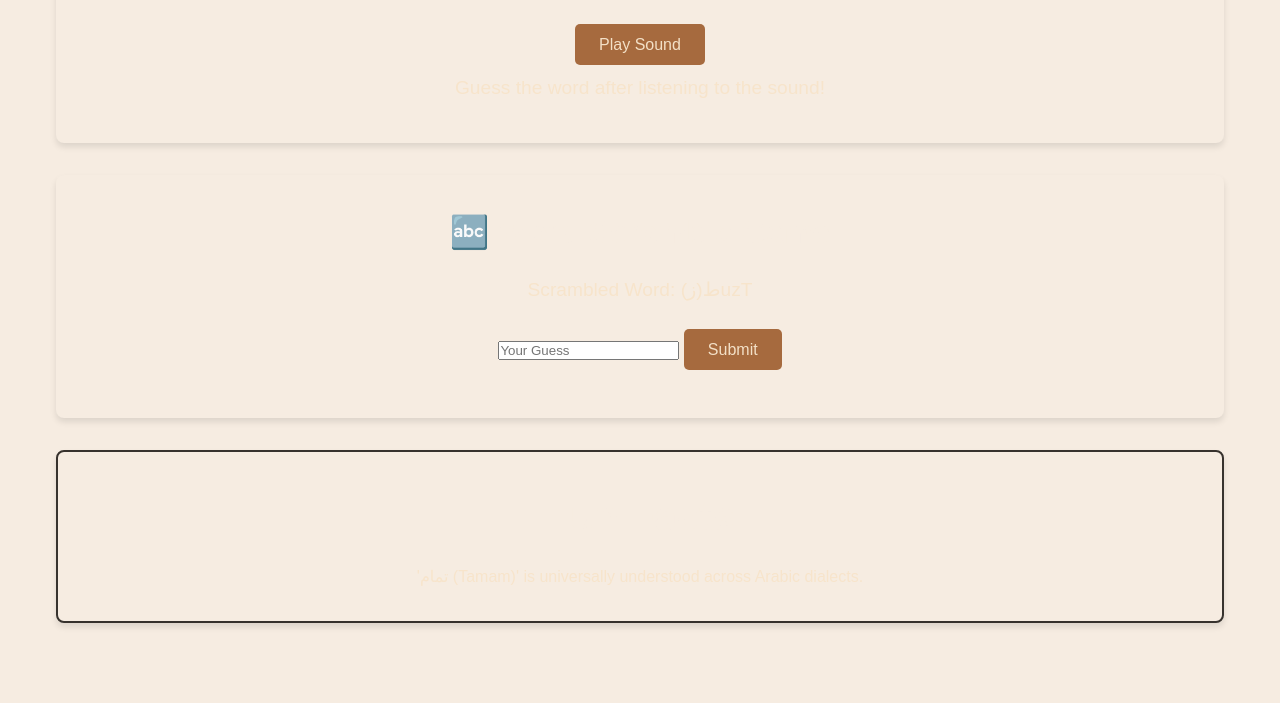
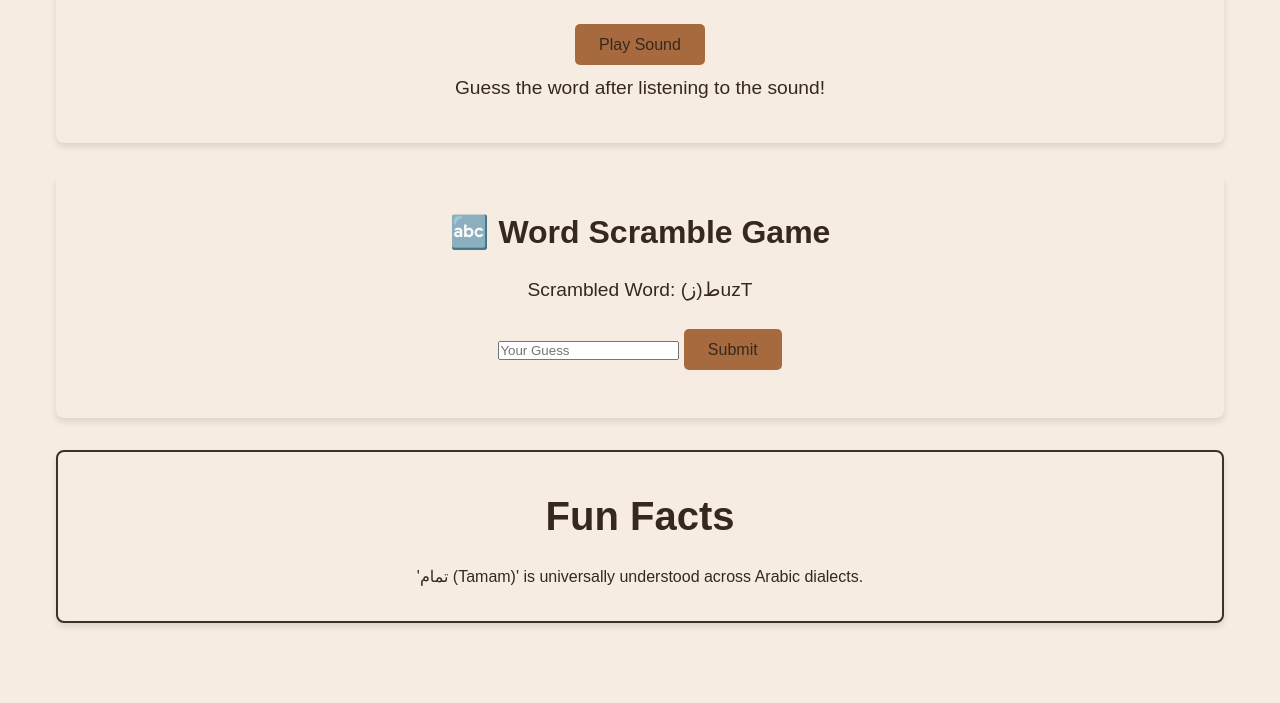
Before and after one commit to Dasheh/Ya3ni, a plain HTML site: page index.html in a window 1280 px wide. Shown: the part 719-1422 px from the top of the page. Drawn offline with Linux system fonts and the light colour scheme.

Commit message:
Update index.html

```diff
--- a/index.html
+++ b/index.html
@@ -14,7 +14,7 @@
     body {
         font-family: Arial, sans-serif;
         background-color: #F6ECE1;
-        color: #F7E4CB;
+        color: #35291F;
         line-height: 1.6;
     }
 
@@ -80,13 +80,13 @@
 
     .word-of-the-day h2, .fun-facts h2 {
     font-size: 2.5rem;
-        color: #F6ECE1;
+    color: #35291F; /* updated */
     margin-bottom: 1rem;
 }
 
     .word-of-the-day h3, .game h3 {
     font-size: 2rem;
-        color: #F6ECE1;
+    color: #35291F; /* updated */
     margin-bottom: 1rem;
 }
 
@@ -98,7 +98,7 @@
     button {
         margin-top: 1rem;
         background: #A66A3E;
-        color: #F3E0C7;
+        color: #35291F;
         border: none;
         border-radius: 5px;
         padding: 0.7rem 1.5rem;
```
Lines whose indentation alone changed are shown as unchanged.
